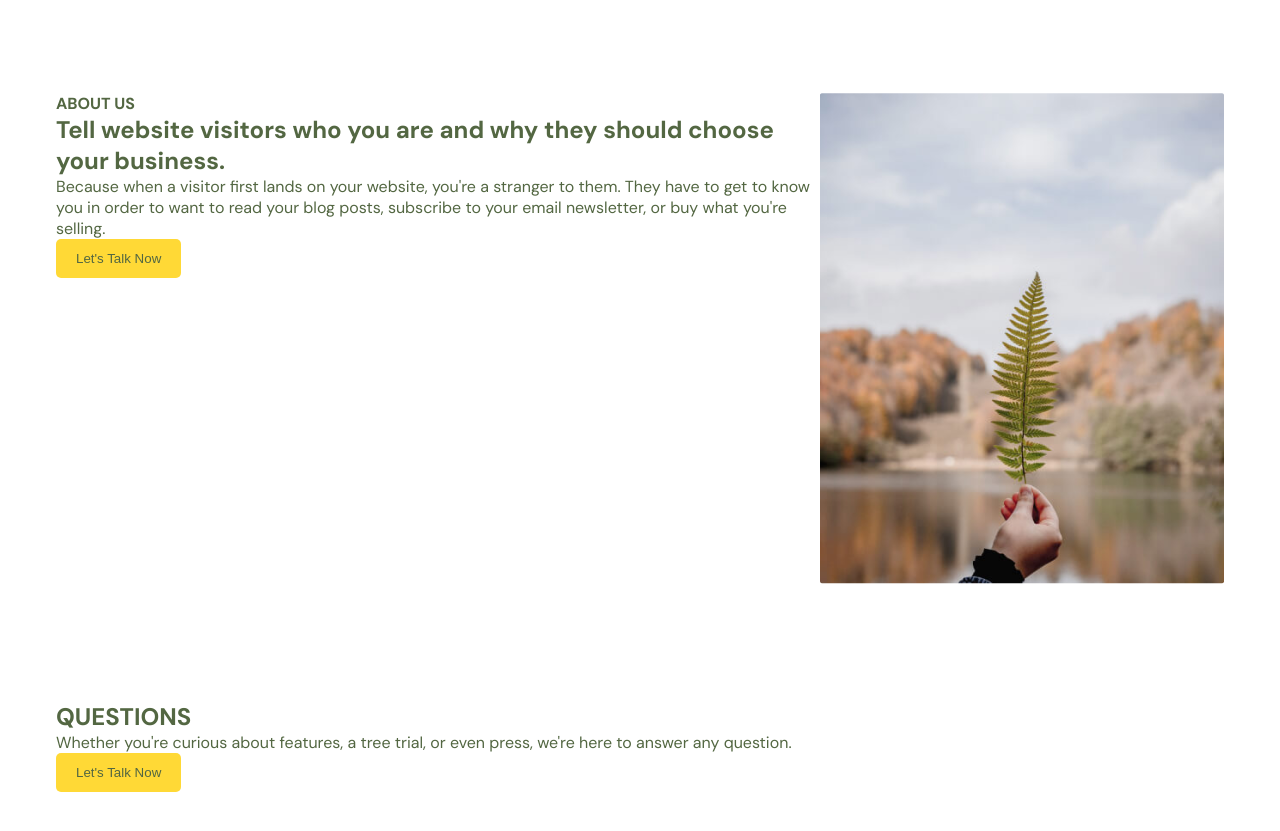
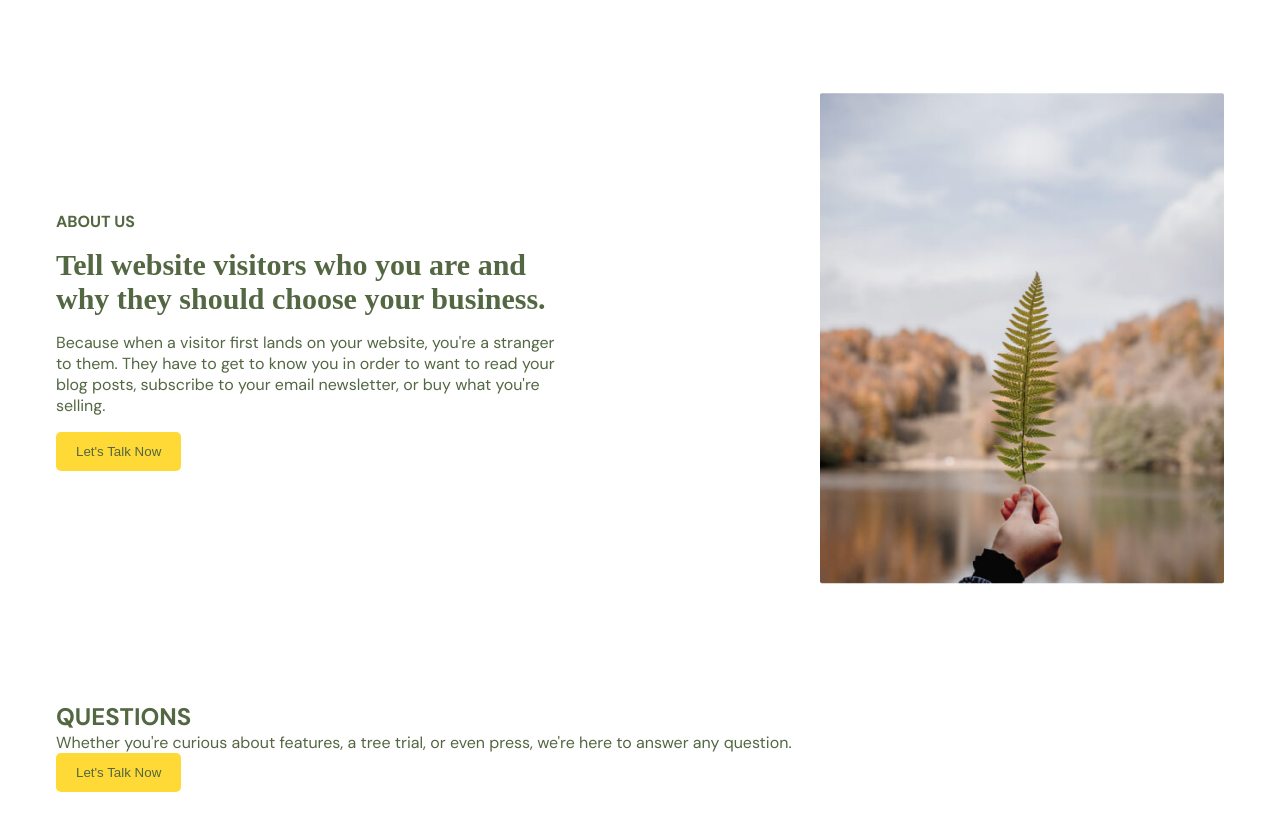
Before and after one commit to JannatulLima9575/Nature-responsive-website, a plain HTML site: page index.html in a window 1280 px wide. Shown: the part 1788-2619 px from the top of the page. Drawn offline with Linux system fonts and the light colour scheme; a web font is replaced by a local one.

Commit message:
added about us style

```diff
--- a/css/style.css
+++ b/css/style.css
@@ -149,6 +149,20 @@ nav {
 /* about-us section  */
 #about-us .container {
   display: flex;
+  align-items: center;
+  justify-content: space-between;
+  gap: 120px;
+}
+#about-us .container .about-content {
+  max-width: 500px;
+  display: flex;
+  flex-direction: column;
+  gap: 16px;
+  align-items: start;
+}
+#about-us .container .about-content h1 {
+  font-family: "Forum", serif;
+  font-size: 30px;
 }
 
 /* Responsive part  */
@@ -176,4 +190,8 @@ nav {
     padding: 10px 30px;
     margin-bottom: 1px solid var(--white);
   }
+  #about-us .container {
+    flex-direction: column;
+    gap: 30px;
+  }
 }
```
